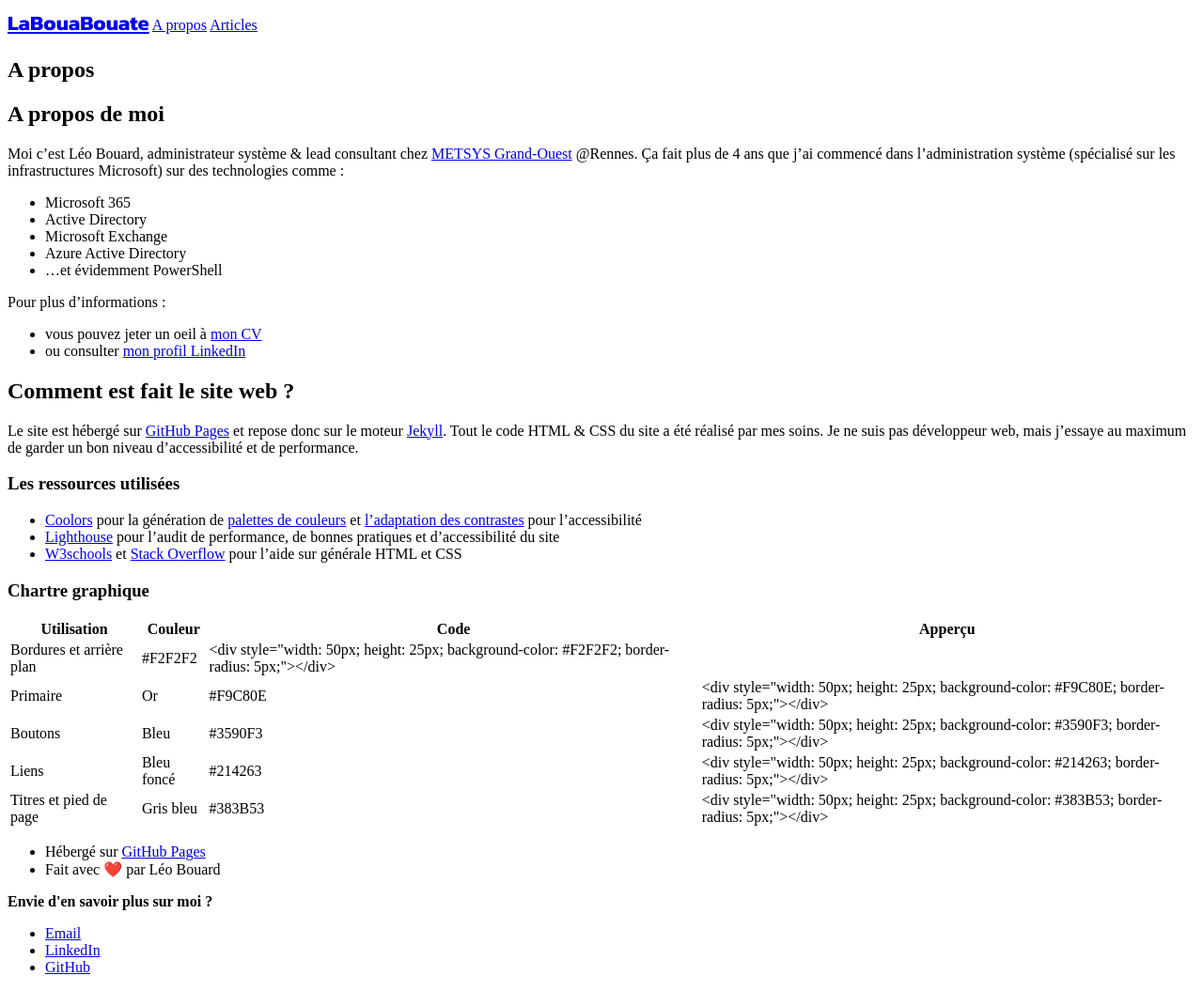
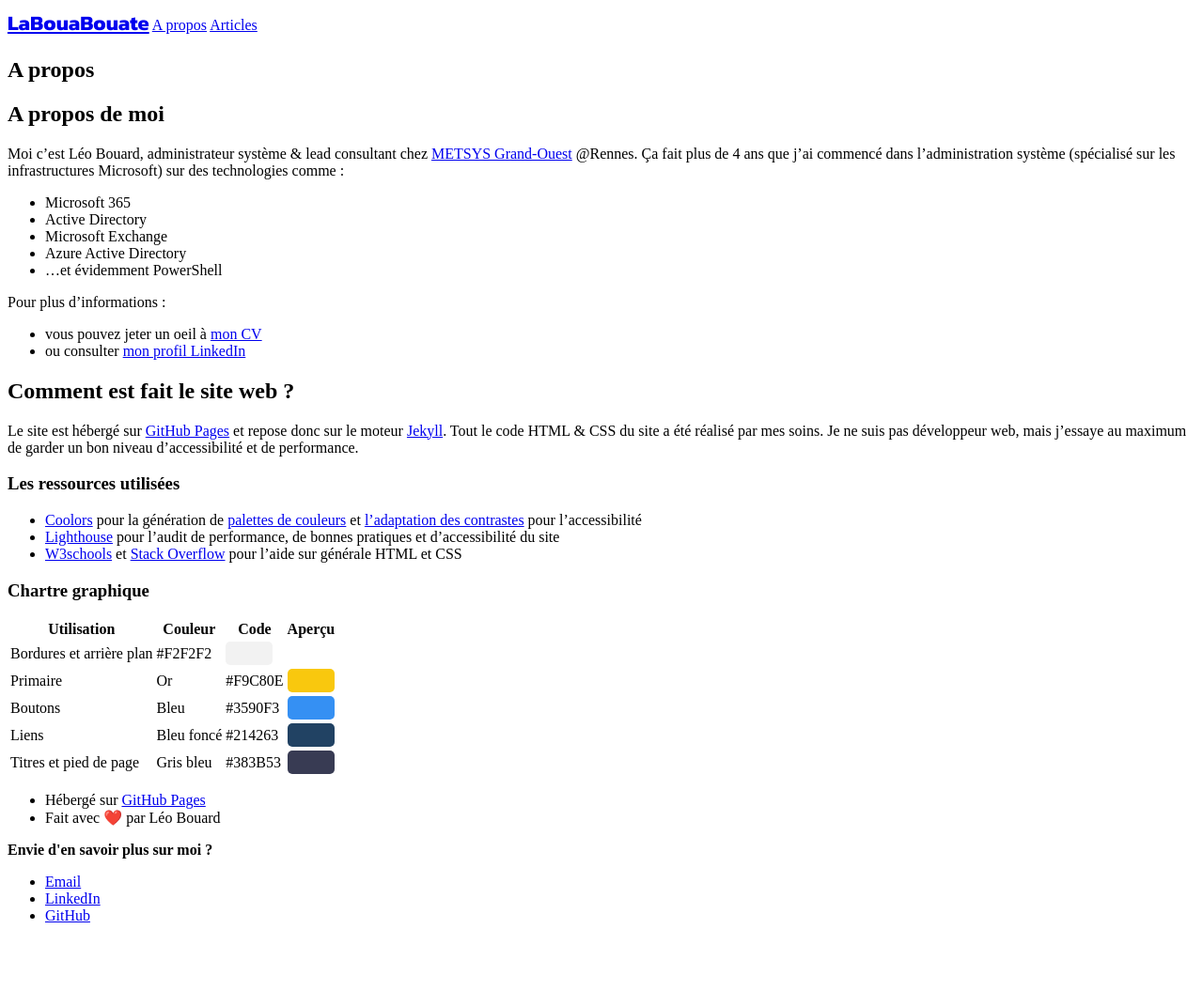
Before and after one commit to leobouard/leobouard.github.io, a Jekyll site: the page built from about.md, in a window 1280 px wide. Shown: the whole page at 94% size. Built offline with Jekyll 4.4.1, drawn with Linux system fonts in a browser that asks for light colours; our own code applies the rules of GitHub Pages for plain Markdown files; after the commit the page ends 1000 px from its top, so only the background shows below that.

Commit message:
Formatage de la table en HTML

```diff
--- a/about.md
+++ b/about.md
@@ -31,10 +31,44 @@ Le site est hébergé sur [GitHub Pages](https://docs.github.com/en/pages) et re
 
 ### Chartre graphique
 
-Utilisation | Couleur | Code | Apperçu
------------ | ------- | ---- | -------
-Bordures et arrière plan | #F2F2F2 | <div style="width: 50px; height: 25px; background-color: #F2F2F2; border-radius: 5px;"></div>
-Primaire | Or | #F9C80E | <div style="width: 50px; height: 25px; background-color: #F9C80E; border-radius: 5px;"></div>
-Boutons | Bleu | #3590F3 | <div style="width: 50px; height: 25px; background-color: #3590F3; border-radius: 5px;"></div>
-Liens | Bleu foncé | #214263 | <div style="width: 50px; height: 25px; background-color: #214263; border-radius: 5px;"></div>
-Titres et pied de page | Gris bleu | #383B53 | <div style="width: 50px; height: 25px; background-color: #383B53; border-radius: 5px;"></div>
+<table>
+  <thead>
+    <tr>
+      <th>Utilisation</th>
+      <th>Couleur</th>
+      <th>Code</th>
+      <th>Aperçu</th>
+    </tr>
+  </thead>
+  <tbody>
+    <tr>
+      <td>Bordures et arrière plan</td>
+      <td>#F2F2F2</td>
+      <td><div style="width: 50px; height: 25px; background-color: #F2F2F2; border-radius: 5px;"></div></td>
+    </tr>
+    <tr>
+      <td>Primaire</td>
+      <td>Or</td>
+      <td>#F9C80E</td>
+      <td><div style="width: 50px; height: 25px; background-color: #F9C80E; border-radius: 5px;"></div></td>
+    </tr>
+    <tr>
+      <td>Boutons</td>
+      <td>Bleu</td>
+      <td>#3590F3</td>
+      <td><div style="width: 50px; height: 25px; background-color: #3590F3; border-radius: 5px;"></div></td>
+    </tr>
+    <tr>
+      <td>Liens</td>
+      <td>Bleu foncé</td>
+      <td>#214263</td>
+      <td><div style="width: 50px; height: 25px; background-color: #214263; border-radius: 5px;"></div></td>
+    </tr>
+    <tr>
+      <td>Titres et pied de page</td>
+      <td>Gris bleu</td>
+      <td>#383B53</td>
+      <td><div style="width: 50px; height: 25px; background-color: #383B53; border-radius: 5px;"></div></td>
+    </tr>
+  </tbody>
+</table>
```
